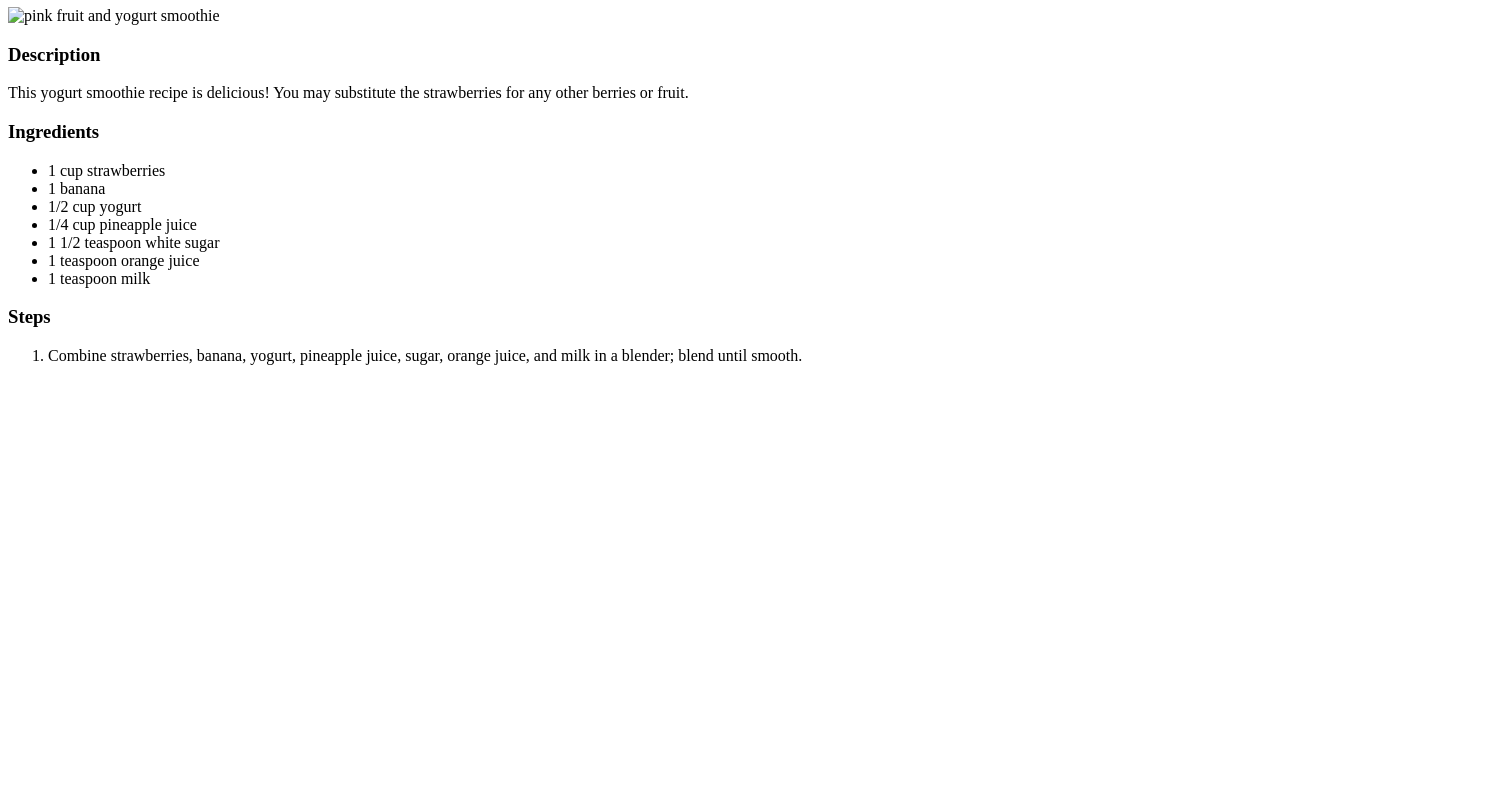
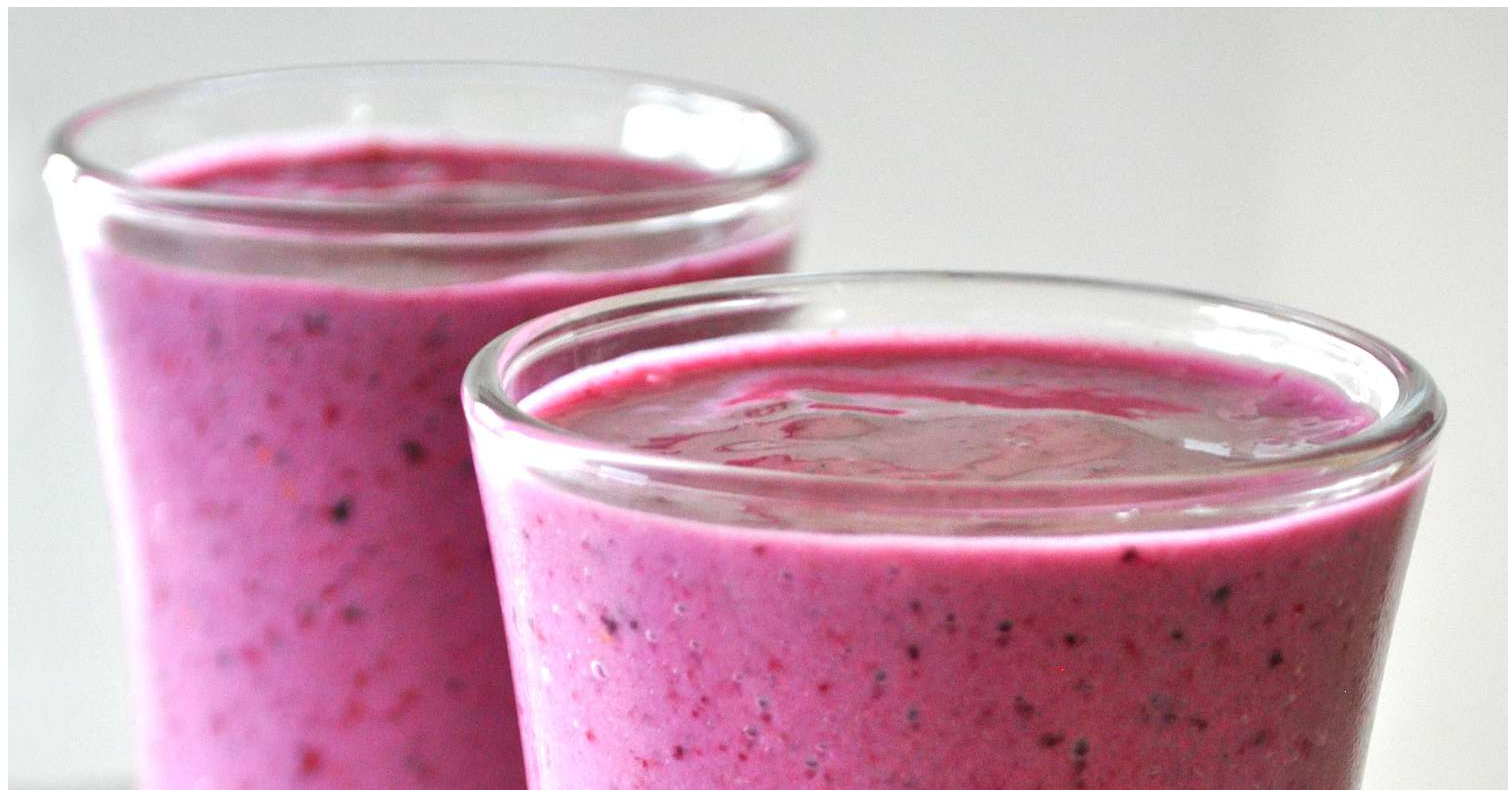
Before and after one commit to djcderek/recipes, a plain HTML site: page rec/fruit-yogurt-smoothie.html in a window 1280 px wide. Shown: the part 73-863 px from the top of the page, 1508 px wide, since content can reach past the window. Before the commit the page ends 800 px from the top, so only its background shows below. Drawn offline with Linux system fonts and the light colour scheme.

Commit message:
Fix the image not loading issue

```diff
--- a/rec/fruit-yogurt-smoothie.html
+++ b/rec/fruit-yogurt-smoothie.html
@@ -8,7 +8,7 @@
     <h1>
         Fruit and Yogurt Smoothie
     </h1>
-    <img src="./imgs/smoothie.jpeg" alt="pink fruit and yogurt smoothie">
+    <img src="../imgs/smoothie.jpeg" alt="pink fruit and yogurt smoothie">
     <h3>
         Description
     </h3>
```
